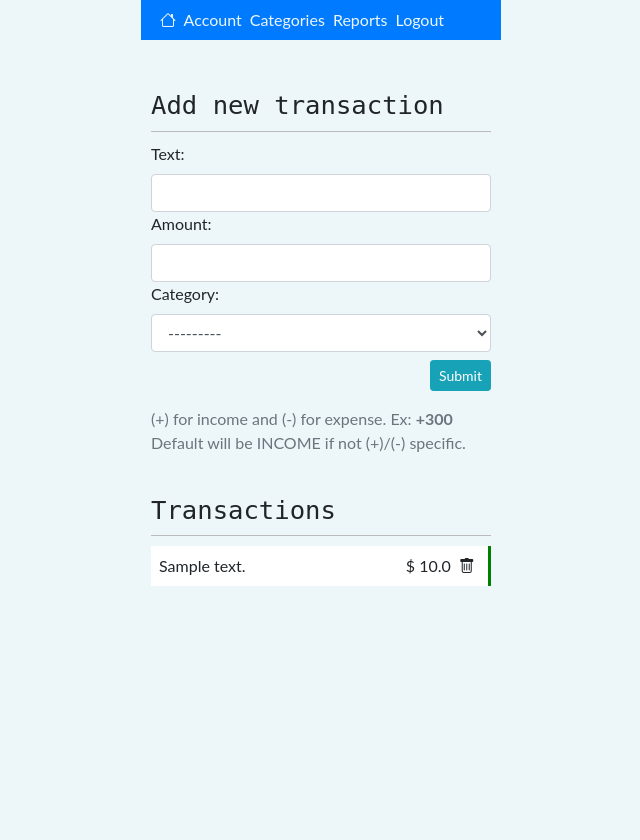
After one commit to infantiablue/expensify, a Django app: page /transactions in a window 1280 px wide. The commit adds this page. Shown: the whole page, without its empty margins (319-959 px from the left). Run offline with Django 3.2, Linux system fonts and the light colour scheme; a user stored in the database is signed in; tables that the repository leaves empty hold one stand-in row (values such as "Sample post"); some libraries are stand-ins or nearby versions.

Commit message:
Added transactions details page

```diff
--- a/tracker/models.py
+++ b/tracker/models.py
@@ -42,6 +42,9 @@ class User(AbstractUser):
     #         _, file_ext = os.path.splitext(self.avatar.name)
     #         return f'user_{self.id}/avatar/full{file_ext}'
     #     return False
+
+    def get_total_transactions(self):
+        return self.transactions.count()
 
     def get_balance(self):
         return self.balance.first().amount
--- a/tracker/templates/tracker/index.html
+++ b/tracker/templates/tracker/index.html
@@ -29,7 +29,7 @@
 		</div>
 	</div>
 
-	<h3>Transactions</h3>
+	<h3>Last 5 transactions</h3>
 	{% for t in transactions %}
 	<div
 		id="transaction-{{ t.id }}"
@@ -41,7 +41,9 @@
 			<i data-transaction-id="{{ t.id }}" class="btn-icon remove-transaction bi bi-trash"></i>
 		</div>
 	</div>
-	{% endfor %} {% if not transactions%}
+	{% endfor %} {% if user.get_total_transactions > 5 %}
+	<p class="text-right"><a href="{% url 'transactions' %}">More</a></p>
+	{% endif %} {% if not transactions%}
 	<div class="bg-white p-0 my-1 p-1 d-flex">
 		<span class="text-warning">Oops. Nothing here</span>
 	</div>
--- /dev/null
+++ b/tracker/templates/tracker/transactions.html
@@ -0,0 +1,32 @@
+{% extends "tracker/layout.html" %} {% load static %}{% block script %}
+<script src="{% static 'public/transactions.js' %}"></script>
+{% endblock %} {% block body %}
+<div class="page">
+	<h3>Add new transaction</h3>
+	<div class="form-group">
+		<form action="{% url 'index' %}" method="POST" method="post">
+			{% csrf_token %} {{ form }}
+			<div class="text-right mt-2"><button class="btn btn-info btn-sm">Submit</button></div>
+		</form>
+	</div>
+	<p class="text-muted fs-6 mt-2">(+) for income and (-) for expense. Ex: <b>+300</b><br />Default will be INCOME if not (+)/(-) specific.</p>
+	<h3>Transactions</h3>
+	{% for t in transactions %}
+	<div
+		id="transaction-{{ t.id }}"
+		class="{% if t.source == 'income' %} transaction-income {% else %} transaction-expense {% endif %} bg-white p-0 my-1 p-1 d-flex"
+	>
+		<div class="p-1 w-75 bd-highlight">{{t.text}}</div>
+		<div class="transaction-value p-1 flex-shrink-0">$ {{t.amount}}</div>
+		<div class="p-1 flex-shrink-1">
+			<i data-transaction-id="{{ t.id }}" class="btn-icon remove-transaction bi bi-trash"></i>
+		</div>
+	</div>
+	{% endfor %} {% if not transactions%}
+	<div class="bg-white p-0 my-1 p-1 d-flex">
+		<span class="text-warning">Oops. Nothing here</span>
+	</div>
+	{% endif %}
+</div>
+
+{% endblock %}
--- a/tracker/urls.py
+++ b/tracker/urls.py
@@ -4,8 +4,7 @@ from . import views, api
 
 urlpatterns = [
     path('', views.index, name='index'),
-    # path('following', views.FollowingListView.as_view(), name='following'),
-    # path("profile/<int:userId>", views.ProfileListView.as_view(), name="profile"),
+    path('transactions', views.transactions, name='transactions'),
     path("account", views.account, name="account"),
     path("categories", views.categories, name="categories"),
     path("category/<int:id>", views.category, name="category"),
@@ -13,7 +12,6 @@ urlpatterns = [
     path("login", views.login_view, name="login"),
     path("logout", views.logout_view, name="logout"),
     path("register", views.register, name="register"),
-    # Ajax API
     path("api/transaction", api.transaction, name="api-transaction"),
     path("api/category", api.category, name="api-category"),
     path("api/balance", api.balance, name="api-balance"),
--- a/tracker/views.py
+++ b/tracker/views.py
@@ -16,8 +16,9 @@ from django.conf import settings
 
 @login_required(login_url='login')
 def index(request):
-    transactions = request.user.transactions
-    context = {'transactions': transactions.all()}
+    context = {
+        'transactions': request.user.transactions.all()[:5],
+    }
 
     if request.method == 'GET':
         form = NewTransactionForm(request.user)
@@ -37,6 +38,15 @@ def index(request):
 
     context['form'] = form
     return render(request, 'tracker/index.html', context)
+
+
+@login_required(login_url='login')
+def transactions(request):
+    context = {
+        'transactions': request.user.transactions.all(),
+        'form': NewTransactionForm(request.user)
+    }
+    return render(request, 'tracker/transactions.html', context)
 
 
 @login_required(login_url='login')
```
Also changed, not shown: tracker/tests.py (+7 -0 lines), README.md.
